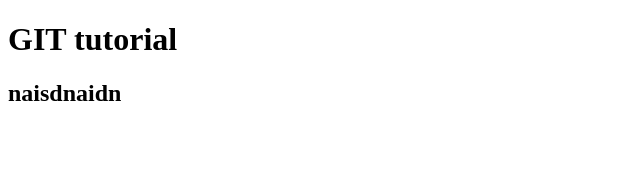
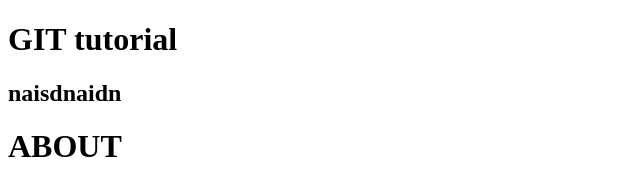
Before and after one commit to BaoTran1607/git-tutorial, a plain HTML site: page index.html in a window 1280 px wide. Shown: the whole page, without its empty margins (0-640 px from the left). Drawn offline with Linux system fonts and the light colour scheme.

Commit message:
init 03: -them phan about

```diff
--- a/index.html
+++ b/index.html
@@ -9,5 +9,8 @@
 
  <h1>GIT tutorial</h1>
  <h2>naisdnaidn</h2>
+ <div class="about">
+    <h1> ABOUT </h1>
+ </div>
 </body>
 </html>
```
